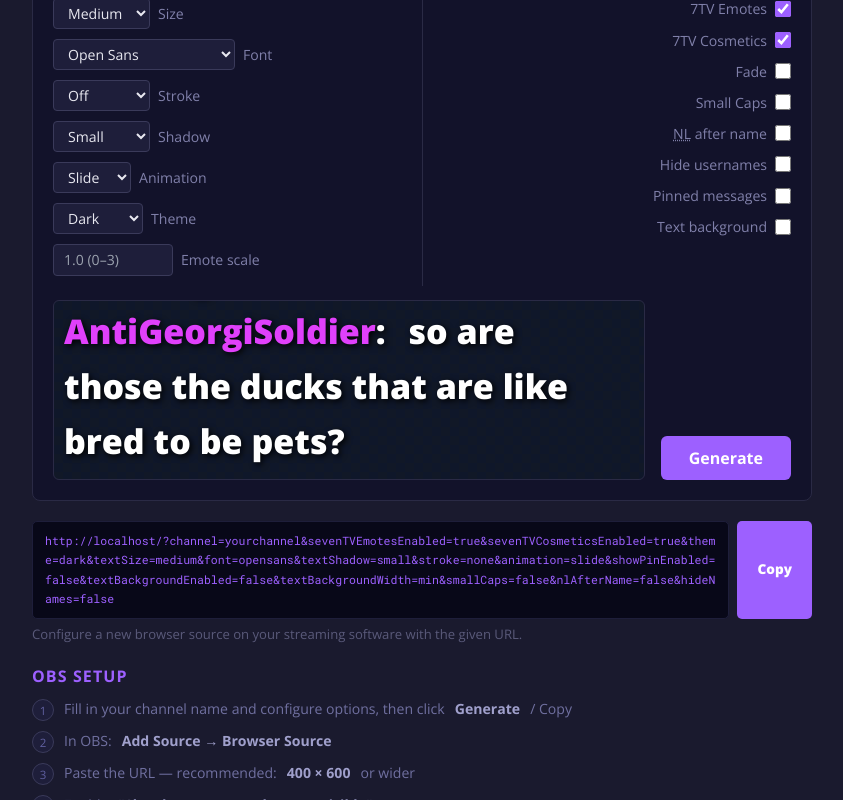
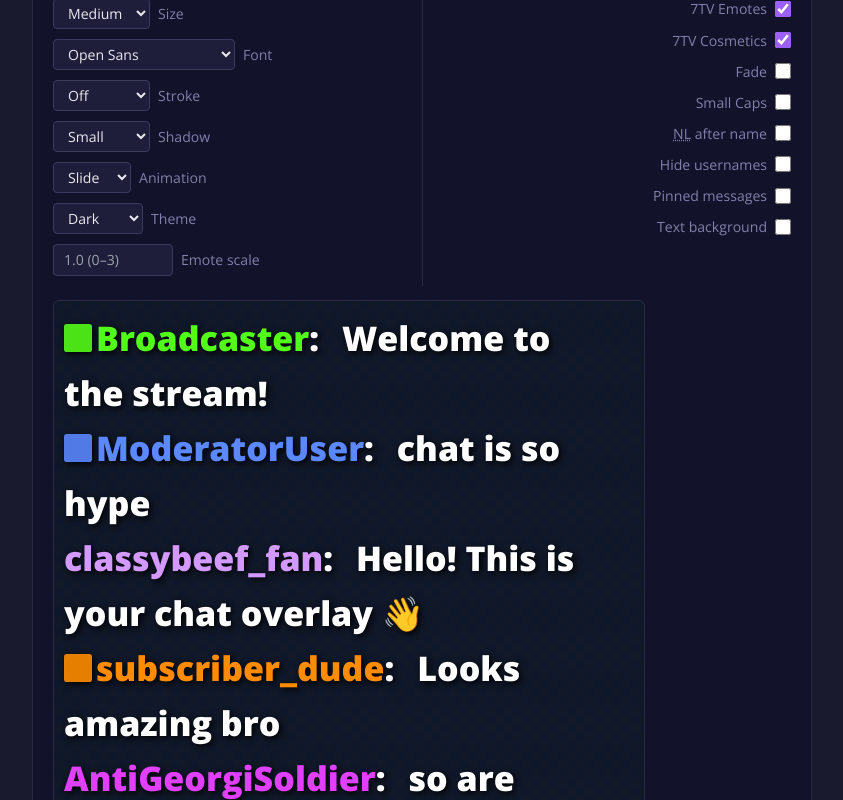
Before and after one commit to gxufy/kickchat-gxufy, a Next.js app: page / in a window 1280 px wide. Shown: the part 604-1404 px from the top of the page, without its empty margins (218-1061 px from the left). Built offline with nearby package versions, Linux system fonts and the light colour scheme; a web font is replaced by a local one.

Commit message:
Add files via upload

```diff
--- a/components/LandingPage.tsx
+++ b/components/LandingPage.tsx
@@ -191,11 +191,11 @@ export default function LandingPage() {
           background: repeating-conic-gradient(#111827 0% 25%, #0f172a 0% 50%) 0 0 / 18px 18px;
           border: 1px solid #2a2a45; border-radius: 6px;
           overflow: hidden; position: relative;
-          min-height: 180px;
+          /* Height is driven by content — no fixed min-height.
+             The inner div is static so the box grows with font size. */
         }
         .example-inner {
-          /* Replicates the #chat_container positioning inside the preview */
-          position: absolute; bottom: 0; left: 0;
+          /* Static flow (not absolute) so box height follows content */
           width: calc(100% - 20px);
           padding: 10px;
           word-break: break-word;
@@ -447,6 +447,8 @@ export default function LandingPage() {
                 fontSize: psz.fs,
                 lineHeight: psz.lh,
                 fontVariant: smallCaps ? 'small-caps' : undefined,
+                fontWeight: 800,
+                color: 'white',
                 ...(pFilter ? { filter: pFilter } : {}),
                 ...(pStroke ? { WebkitTextStroke: pStroke } : {}),
               }}>
@@ -506,7 +508,7 @@ export default function LandingPage() {
               {copied ? '✓ Copied' : 'Copy'}
             </button>
           </div>
-          <p>Configure a new browser source on your streaming software with the given URL.</p>
+          <p>Configure a new browser source on your streaming software with the given URL. Recommended size: <strong>830 × 230</strong>.</p>
         </div>
 
         {/* ── Setup instructions ── */}
@@ -515,7 +517,7 @@ export default function LandingPage() {
           <ol className="steps">
             <li>Fill in your channel name and configure options, then click <strong>Generate</strong> / Copy</li>
             <li>In OBS: <strong>Add Source → Browser Source</strong></li>
-            <li>Paste the URL — recommended: <strong>400 × 600</strong> or wider</li>
+            <li>Paste the URL — recommended: <strong>830 × 230</strong> (matches chatis default)</li>
             <li>Enable <strong>"Shutdown source when not visible"</strong></li>
             <li>Enable <strong>"Refresh browser when scene becomes active"</strong></li>
           </ol>
```
